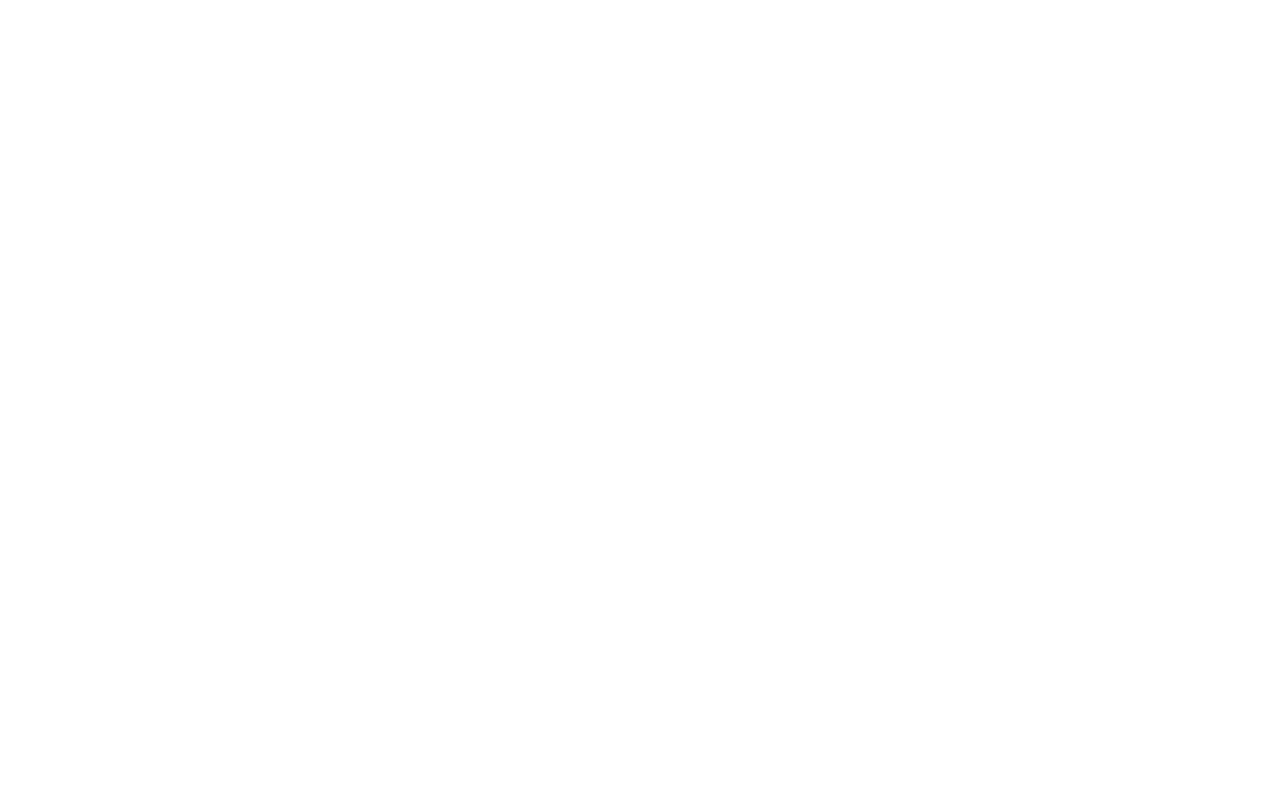
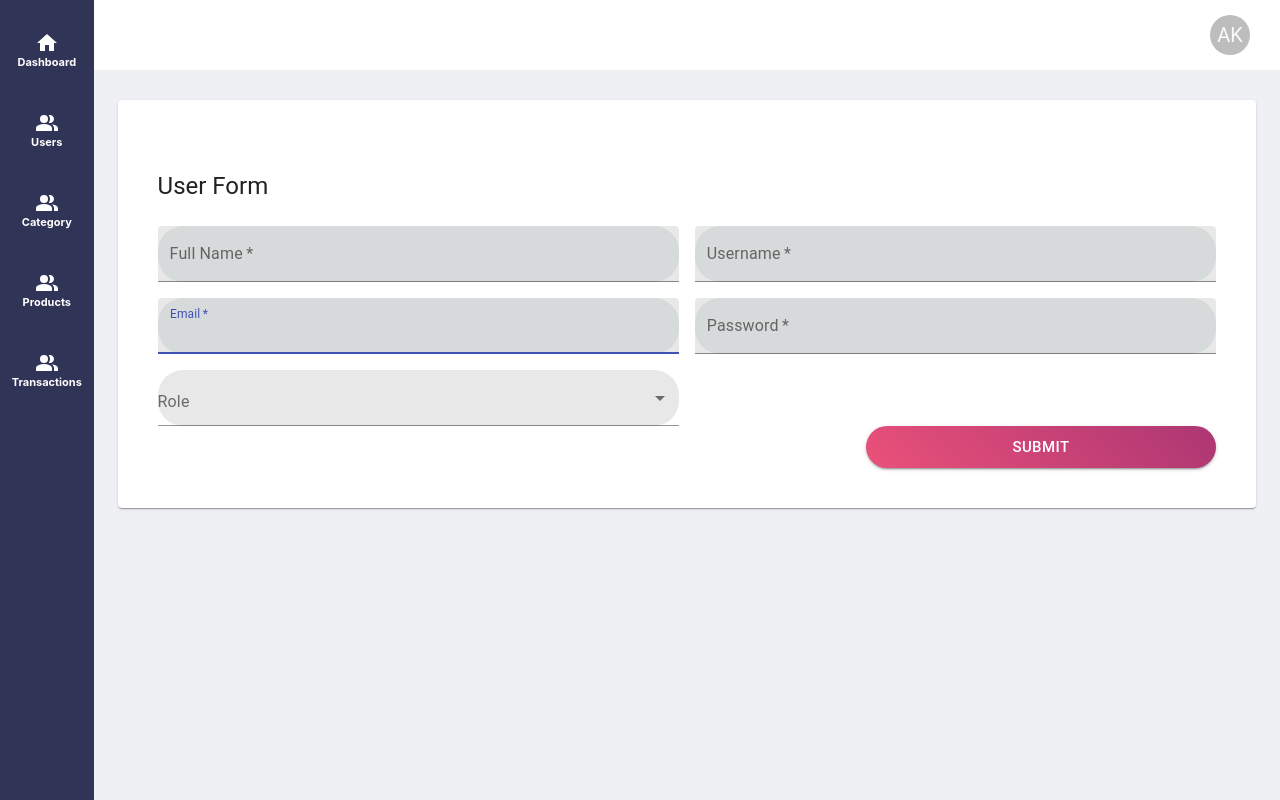
Before and after one commit to ankushthinknext/pos-morning, a React (Create React App) app: page /user in a window 1280 px wide. Built offline with nearby package versions, Linux system fonts and the light colour scheme; sample sign-in values are in the browser's storage.

Commit message:
Implemented users Creation

```diff
--- a/src/App.css
+++ b/src/App.css
@@ -1,38 +1,15 @@
-.App {
-  text-align: center;
+.c-button {
+	background: linear-gradient(
+		45deg,
+		rgba(234, 81, 121, 1) 0%,
+		rgba(172, 54, 115, 1) 100%
+	);
+	box-shadow: 0 4px 6px rgb(50 50 93 / 11%), 0 1px 3px rgb(0 0 0 / 8%);
+	border-radius: 25px !important;
+	width: 350px;
 }
-
-.App-logo {
-  height: 40vmin;
-  pointer-events: none;
+.c-rounded {
+	border-radius: 25px !important;
+	background-color: #ecf0ef;
+	border: none !important;
 }
-
-@media (prefers-reduced-motion: no-preference) {
-  .App-logo {
-    animation: App-logo-spin infinite 20s linear;
-  }
-}
-
-.App-header {
-  background-color: #282c34;
-  min-height: 100vh;
-  display: flex;
-  flex-direction: column;
-  align-items: center;
-  justify-content: center;
-  font-size: calc(10px + 2vmin);
-  color: white;
-}
-
-.App-link {
-  color: #61dafb;
-}
-
-@keyframes App-logo-spin {
-  from {
-    transform: rotate(0deg);
-  }
-  to {
-    transform: rotate(360deg);
-  }
-}
--- a/src/App.js
+++ b/src/App.js
@@ -13,6 +13,7 @@
 				<ProtectedRoute path="/category" component={Dashboard} />
 				<ProtectedRoute path="/products" component={Dashboard} />
 				<ProtectedRoute path="/transactions" component={Dashboard} />
+				<ProtectedRoute path="/user" component={Dashboard} />
 				<Route path="/login" component={Login} />
 			</Switch>
 		</div>
--- a/src/components/dashboard/Dashboard.jsx
+++ b/src/components/dashboard/Dashboard.jsx
@@ -5,6 +5,7 @@
 import Main from "./Main";
 import { useLocation } from "react-router";
 import Users from "../users/Users";
+import User from "../users/User";
 
 export default function Dashboard() {
 	return (
@@ -14,6 +15,7 @@
 				<Navbar />
 				{useLocation().pathname === "/dashboard" && <Main />}
 				{useLocation().pathname === "/users" && <Users />}
+				{useLocation().pathname === "/user" && <User />}
 			</div>
 		</div>
 	);
--- a/src/components/dashboard/index.css
+++ b/src/components/dashboard/index.css
@@ -95,3 +95,6 @@
 		rgba(255, 155, 106, 1) 100%
 	);
 }
+.main-content {
+	background-color: #eff0f4;
+}
--- a/src/components/users/User.jsx
+++ b/src/components/users/User.jsx
@@ -1,5 +1,170 @@
-import React from "react";
+import React, { useState } from "react";
+import Avatar from "@material-ui/core/Avatar";
+import Button from "@material-ui/core/Button";
+import CssBaseline from "@material-ui/core/CssBaseline";
+import TextField from "@material-ui/core/TextField";
+import FormControlLabel from "@material-ui/core/FormControlLabel";
+import Checkbox from "@material-ui/core/Checkbox";
+import Link from "@material-ui/core/Link";
+import Grid from "@material-ui/core/Grid";
+import Box from "@material-ui/core/Box";
+import LockOutlinedIcon from "@material-ui/icons/LockOutlined";
+import Typography from "@material-ui/core/Typography";
+import { makeStyles } from "@material-ui/core/styles";
+import Container from "@material-ui/core/Container";
+import FormControl from "@material-ui/core/FormControl";
+import InputLabel from "@material-ui/core/InputLabel";
+import Select from "@material-ui/core/Select";
+import { Paper } from "@material-ui/core";
+
+const useStyles = makeStyles((theme) => ({
+	paper: {
+		marginTop: theme.spacing(8),
+		display: "flex",
+		flexDirection: "column",
+		alignItems: "center",
+	},
+	avatar: {
+		margin: theme.spacing(1),
+		backgroundColor: theme.palette.secondary.main,
+	},
+	form: {
+		width: "100%", // Fix IE 11 issue.
+		marginTop: theme.spacing(3),
+	},
+	submit: {
+		margin: theme.spacing(3, 0, 2),
+	},
+	paper: {
+		padding: "20px",
+		marginTop: "30px",
+	},
+	formControl: {
+		width: "100%",
+	},
+}));
 
 export default function User() {
-	return <div></div>;
+	const URL = process.env.REACT_APP_API_BASE_URL;
+	const classes = useStyles();
+	const [formData, setFormData] = useState({});
+
+	const handleFormChange = (e) => {
+		setFormData({ ...formData, [e.target.name]: e.target.value });
+	};
+
+	const handleFormSubmit = async (e) => {
+		e.preventDefault();
+		let response = await fetch(`${URL}user`, {
+			method: "POST",
+			headers: {
+				"Content-Type": "application/json",
+			},
+			body: JSON.stringify(formData),
+		});
+		let result = response.json();
+		console.log(result);
+	};
+
+	return (
+		<Container component="main" maxWidth="lg">
+			<Paper className={classes.paper}>
+				<div className={classes.paper}>
+					<Typography component="h1" variant="h5">
+						User Form
+					</Typography>
+					<form
+						onChange={handleFormChange}
+						onSubmit={handleFormSubmit}
+						className={classes.form}
+						noValidate>
+						<Grid container spacing={2}>
+							<Grid item xs={12} sm={6}>
+								<TextField
+									className="c-rounded"
+									autoComplete="fname"
+									name="fullname"
+									variant="filled"
+									required
+									fullWidth
+									id="firstName"
+									label="Full Name"
+									autoFocus
+								/>
+							</Grid>
+							<Grid item xs={12} sm={6}>
+								<TextField
+									className="c-rounded"
+									variant="filled"
+									required
+									fullWidth
+									id="lastName"
+									label="Username"
+									name="username"
+									autoComplete="lname"
+								/>
+							</Grid>
+							<Grid item xs={12} sm={6}>
+								<TextField
+									className="c-rounded"
+									autoComplete="fname"
+									variant="filled"
+									name="email"
+									required
+									fullWidth
+									id="firstName"
+									label="Email"
+									autoFocus
+								/>
+							</Grid>
+							<Grid item xs={12} sm={6}>
+								<FormControl className={classes.formControl}>
+									<TextField
+										className="c-rounded"
+										required
+										variant="filled"
+										fullWidth
+										name="password"
+										label="Password"
+										type="password"
+										id="password"
+										autoComplete="current-password"
+									/>
+								</FormControl>
+							</Grid>
+							<Grid item xs={12} sm={6}>
+								<FormControl className={classes.formControl}>
+									<InputLabel htmlFor="age-native-simple">Role</InputLabel>
+									<Select
+										className="c-rounded"
+										name="role"
+										native
+										variant="filled"
+										inputProps={{
+											name: "role",
+											id: "age-native-simple",
+										}}>
+										<option aria-label="None" value="" />
+										<option value="Cashier">Cashier</option>
+										<option value="Admin">Admin</option>
+									</Select>
+								</FormControl>
+							</Grid>
+						</Grid>
+						<Grid container justify="flex-end" item xs={12}>
+							<Button
+								align="left"
+								size="large"
+								type="submit"
+								variant="contained"
+								color="primary"
+								className="c-button">
+								Submit
+							</Button>
+						</Grid>
+					</form>
+				</div>
+			</Paper>
+		</Container>
+	);
 }
```
